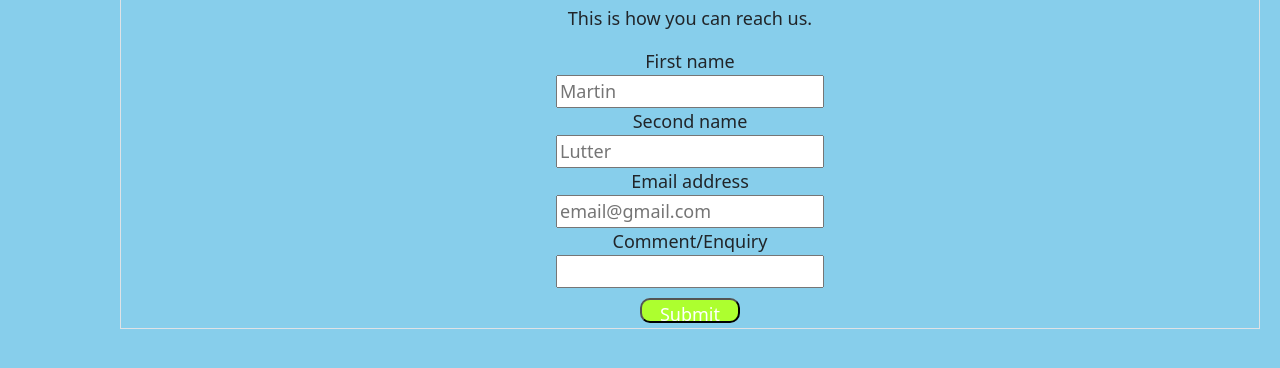
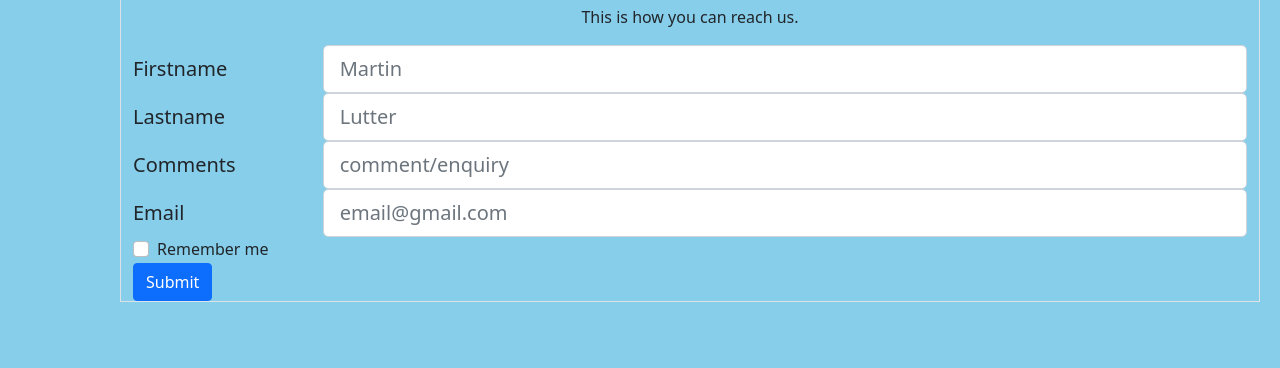
Before and after one commit to Kips-alih/Island-Resort-Website, a plain HTML site: page index.html in a window 1280 px wide. Shown: the part 1696-2064 px from the top of the page. After the commit the page ends 1998 px from the top, so only its background shows below. Drawn offline with Linux system fonts and the light colour scheme.

Commit message:
Add bootstrap form layout, style h2,p in contact

```diff
--- a/css/style.css
+++ b/css/style.css
@@ -36,10 +36,7 @@ img{
   height: 200px;
 }
 /*styling the contact section*/
-.contact{
-  padding-bottom: 50px;
-  font-style: normal;
-  font-size: large;
+.contact h2,p{
   text-align: center;
 }
 /*styling the submit button*/
--- a/index.html
+++ b/index.html
@@ -96,19 +96,44 @@
           <div class="col-md-12 col-sm-12 col-lg-12 border">
             <h2>Contact us</h2>
             <p>This is how you can reach us.</p>
-            <form>
-              <label for="firstname"> First name</label><br>
-              <input type="text" placeholder="Martin"><br>
-              <label for="secondname">Second name</label><br>
-              <input type="text" placeholder="Lutter"><br>
-              <label for="email">Email address</label><br>
-              <input type="text" placeholder="email@gmail.com"><br>
-              <label for="comment/enquiry"> Comment/Enquiry</label><br>
-              <input type="text"><br>
-              <input class ="button" type="submit" value="Submit"><br>
-            </form>
-          </div>
+            <div class="row">
+              <label for="colFormLabelLg" class="col-sm-2 col-form-label col-form-label-lg">Firstname</label>
+              <div class="col-sm-10">
+                <input type="firstname" class="form-control form-control-lg" id="firstName" placeholder="Martin">
+              </div>
+            </div>
+            <div class="row">
+              <label for="colFormLabelLg" class="col-sm-2 col-form-label col-form-label-lg">Lastname</label>
+              <div class="col-sm-10">
+                <input type="lastname" class="form-control form-control-lg" id="lastName" placeholder="Lutter">
+              </div>
+            </div>
+            <div class="row">
+              <label for="colFormLabelLg" class="col-sm-2 col-form-label col-form-label-lg">Comments</label>
+              <div class="col-sm-10">
+                <input type="comment" class="form-control form-control-lg" id="comment" placeholder="comment/enquiry">
+              </div>
+            </div>
+            <div class="row">
+              <label for="colFormLabelLg" class="col-sm-2 col-form-label col-form-label-lg">Email</label>
+              <div class="col-sm-10">
+                <input type="email" class="form-control form-control-lg" id="email" placeholder="email@gmail.com">
+              </div>
+            </div>
+            <div class="col-auto">
+              <div class="form-check">
+                <input class="form-check-input" type="checkbox" id="autoSizingCheck">
+                <label class="form-check-label" for="autoSizingCheck">
+                  Remember me
+                </label>
+              </div>
+            </div>
+            <div class="col-auto">
+              <button type="submit" class="btn btn-primary">Submit</button>
+            </div>
         </div>
+      </div>
+
          <!--End of contact us -->
 
     </div>
```
